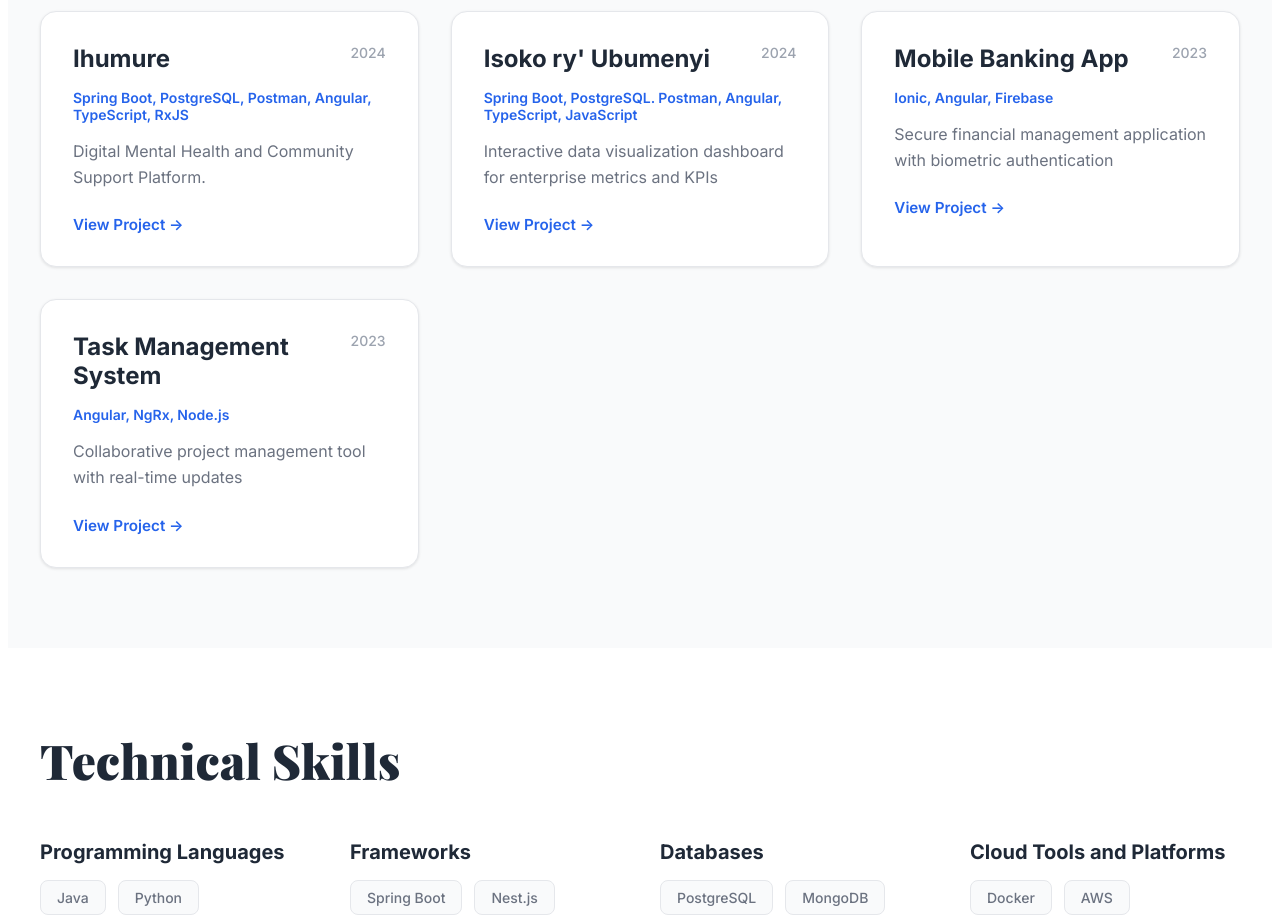
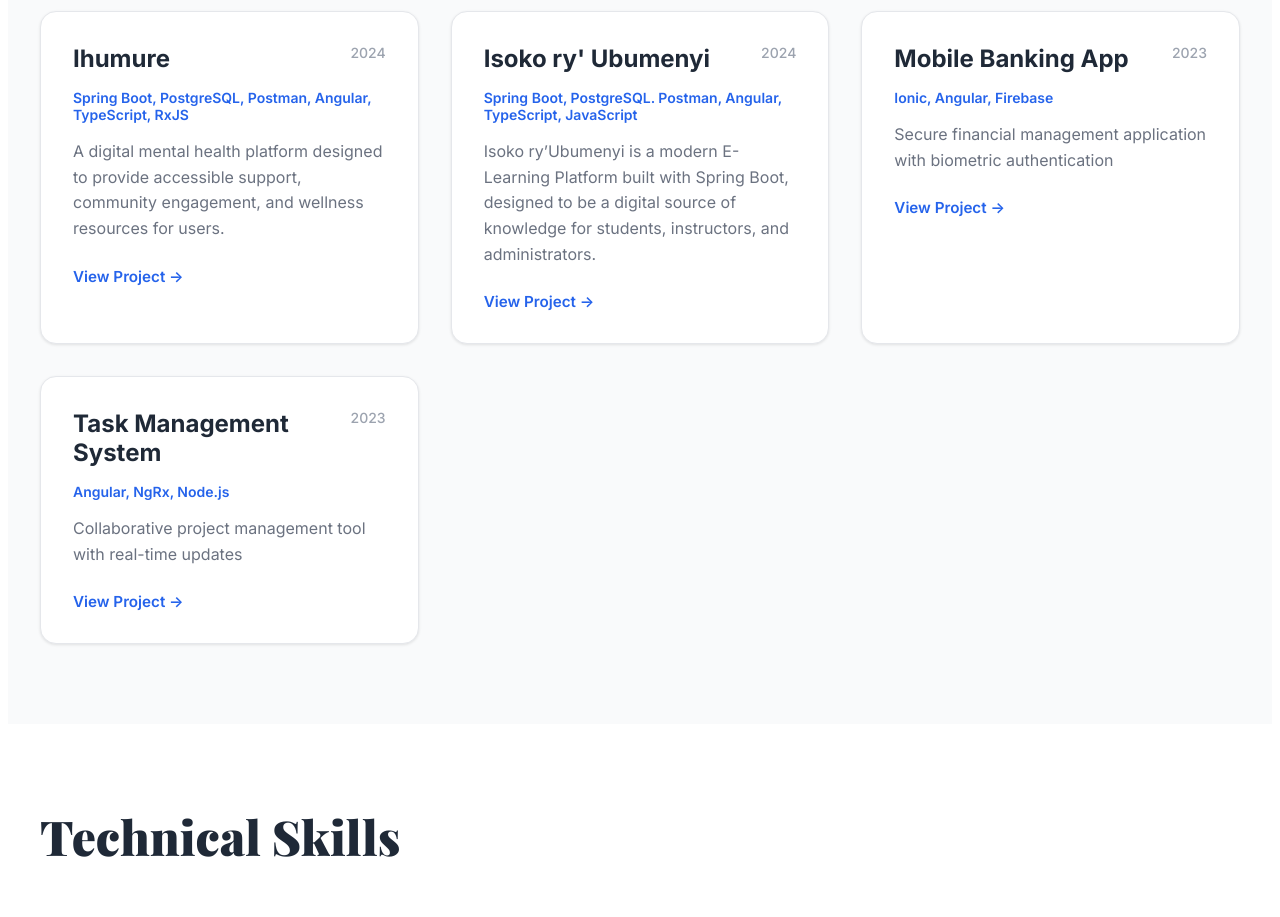
Before and after one commit to nshutifabrice09/portfolio, an Angular app: page / in a window 1280 px wide. Shown: the part 2340-3257 px from the top of the page. Built offline with nearby package versions, Linux system fonts and the light colour scheme.

Commit message:
Link updated

```diff
--- a/src/app/portfolio/portfolio.ts
+++ b/src/app/portfolio/portfolio.ts
@@ -22,14 +22,14 @@ export class Portfolio {
     {
       title: "Ihumure",
       tech: "Spring Boot, PostgreSQL, Postman, Angular, TypeScript, RxJS",
-      description: "Digital Mental Health and Community Support Platform.",
+      description: "A digital mental health platform designed to provide accessible support, community engagement, and wellness resources for users.",
       year: "2024",
-      link: "https://github.com/yourusername/project1"
+      link: "https://github.com/nshutifabrice09/isoko-ry-ubumenyi-frontend"
     },
     {
       title: "Isoko ry' Ubumenyi",
       tech: "Spring Boot, PostgreSQL. Postman, Angular, TypeScript, JavaScript",
-      description: "Interactive data visualization dashboard for enterprise metrics and KPIs",
+      description: "Isoko ry’Ubumenyi is a modern E-Learning Platform built with Spring Boot, designed to be a digital source of knowledge for students, instructors, and administrators.",
       year: "2024",
       link: "https://isoko-ry-ubumenyi-frontend.vercel.app/"
     },
```
